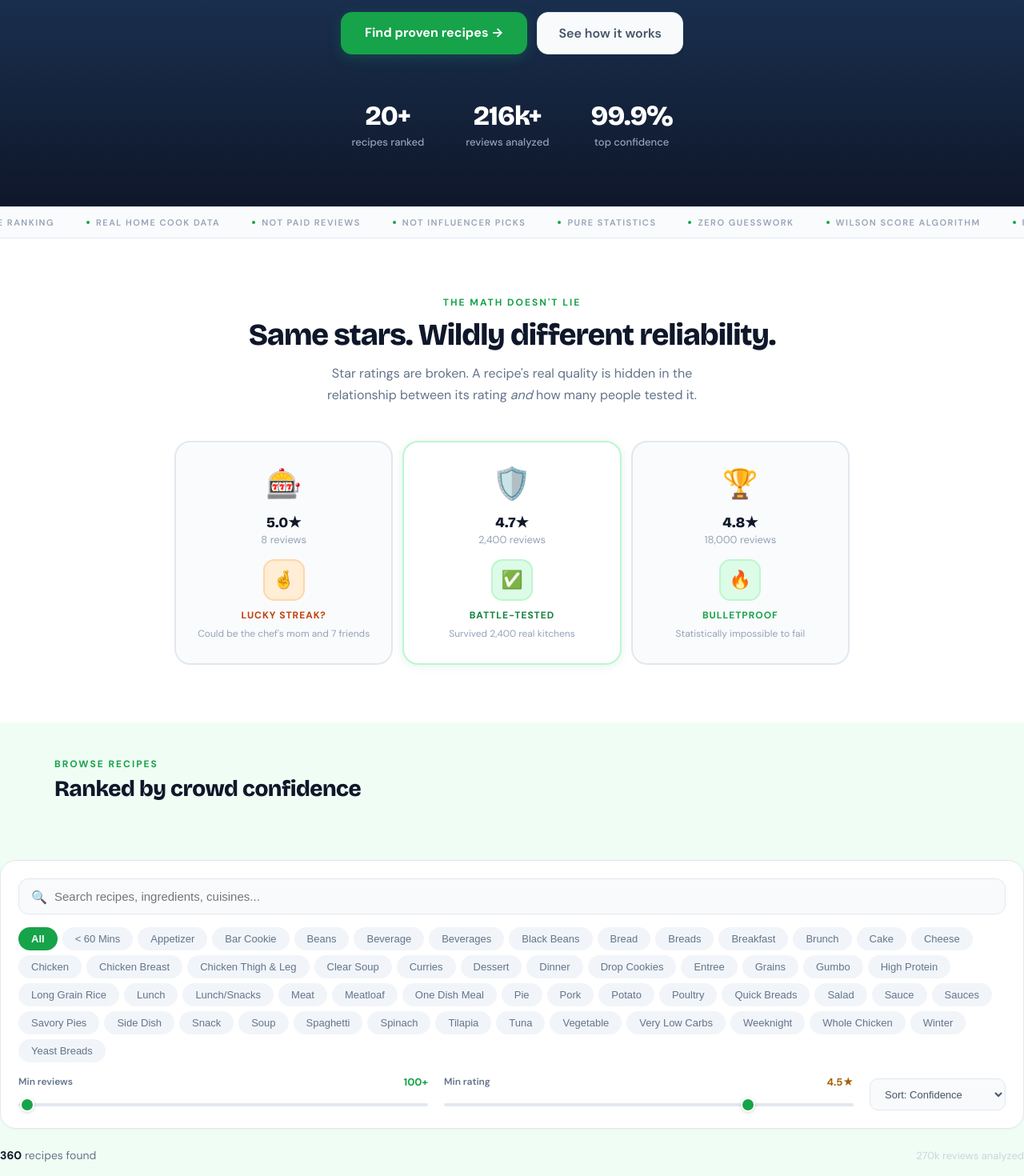
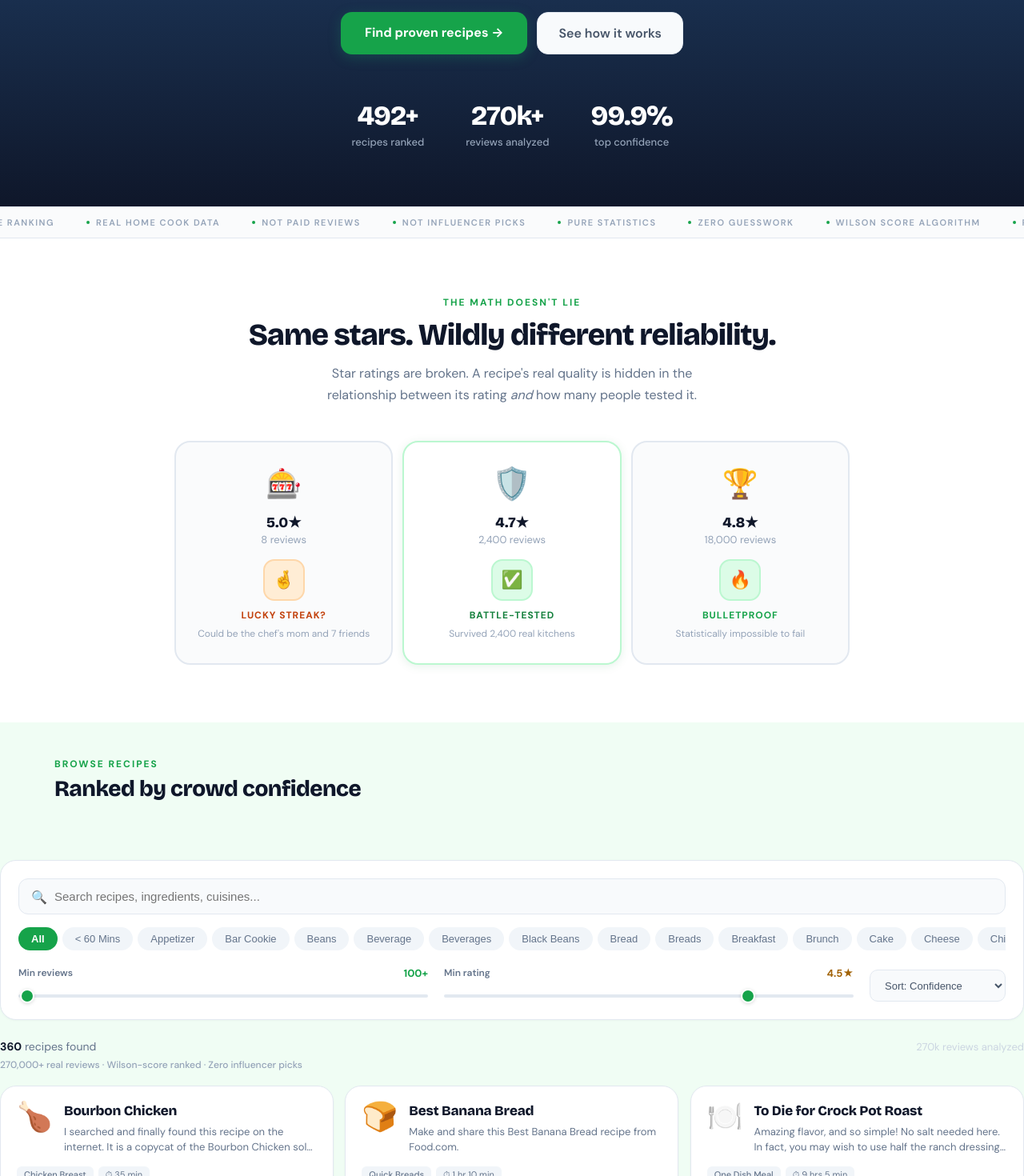
Before and after one commit to Recipeiq/recipeiq, a React (Create React App) app: page / in a window 1280 px wide. Shown: the part 580-2050 px from the top of the page at 80% size. Built offline with nearby package versions, Linux system fonts and the light colour scheme; the HTML template or start-up script is replaced by a standard one.

Commit message:
Updated useeffect

```diff
--- a/src/RecipeConfidenceEngine.jsx
+++ b/src/RecipeConfidenceEngine.jsx
@@ -454,7 +454,7 @@ export default function RecipeConfidenceEngine() {
             ].map(s => (
               <div key={s.label} style={{ textAlign: "center" }}>
                 <div style={{ fontSize: 34, fontWeight: 900, color: "#ffffff", letterSpacing: -1, fontFamily: "'Bricolage Grotesque'" }}>
-                  <AnimatedNumber value={s.value} suffix={s.suffix} />
+                  <AnimatedNumber key={s.value} value={s.value} suffix={s.suffix} />
                 </div>
                 <div style={{ fontSize: 13, color: "#94a3b8", marginTop: 4, fontWeight: 500 }}>{s.label}</div>
               </div>
@@ -548,7 +548,8 @@ export default function RecipeConfidenceEngine() {
               style={{ width: "100%", background: "#f8fafc", border: "1px solid #e2e8f0", borderRadius: 12, padding: "13px 16px 13px 44px", color: "#0f172a", fontSize: 15, outline: "none" }}
             />
           </div>
-          <div style={{ display: "flex", flexWrap: "wrap", gap: 6, marginBottom: 16 }}>
+          <div style={{ display: "flex", overflowX: "auto", gap: 6, marginBottom: 16, paddingBottom: 4, WebkitOverflowScrolling: "touch", scrollbarWidth: "none", msOverflowStyle: "none" }}>
+            <style>{`.cat-scroll::-webkit-scrollbar { display: none; }`}</style>
             {categories.map(c => (
               <button key={c} onClick={() => setSelectedCategory(c)}
                 style={{
@@ -556,7 +557,7 @@ export default function RecipeConfidenceEngine() {
                   border: "none", borderRadius: 20, padding: "7px 16px",
                   color: selectedCategory === c ? "#fff" : "#64748b",
                   fontSize: 13, fontWeight: selectedCategory === c ? 700 : 500, cursor: "pointer",
-                  transition: "all 0.15s",
+                  transition: "all 0.15s", whiteSpace: "nowrap", flexShrink: 0,
                 }}>{c}</button>
             ))}
           </div>
@@ -585,13 +586,16 @@ export default function RecipeConfidenceEngine() {
         </div>
 
         {/* RESULTS */}
-        <div style={{ display: "flex", justifyContent: "space-between", alignItems: "center", marginBottom: 18 }}>
+        <div style={{ display: "flex", justifyContent: "space-between", alignItems: "center", marginBottom: 6 }}>
           <p style={{ fontSize: 14, color: "#64748b" }}>
             <strong style={{ color: "#0f172a", fontWeight: 800 }}>{filtered.length}</strong> recipes found
             {dataSource === "demo" && <span style={{ marginLeft: 10, background: "#fefce8", color: "#a16207", fontSize: 11, fontWeight: 700, padding: "3px 10px", borderRadius: 10, border: "1px solid #fef08a" }}>Demo data</span>}
           </p>
           <p style={{ fontSize: 13, color: "#cbd5e1" }}>{(totalReviews / 1000).toFixed(0)}k reviews analyzed</p>
         </div>
+        <p style={{ fontSize: 12, color: "#94a3b8", marginBottom: 18, fontWeight: 500 }}>
+          270,000+ real reviews · Wilson-score ranked · Zero influencer picks
+        </p>
 
         {filtered.length === 0 ? (
           <div style={{ textAlign: "center", padding: "80px 20px", background: "linear-gradient(135deg, #0f172a 0%, #1e3a5f 60%, #0f172a 100%)", borderRadius: 20, border: "1px solid #e2e8f0" }}>
```
